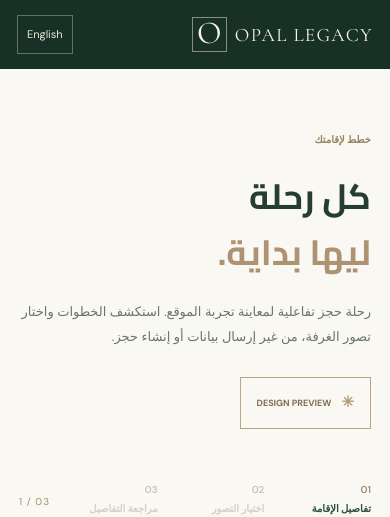
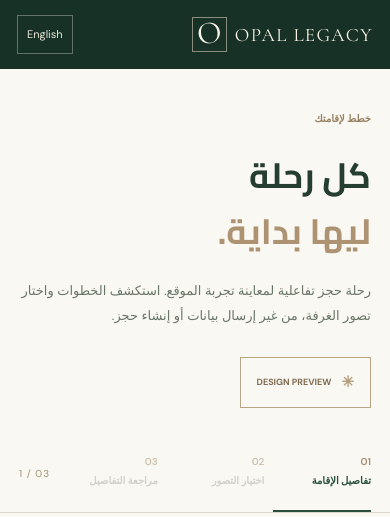
Before and after one commit to tarek-saad-dev/opal-hotel, a Next.js app: page /ar/booking in a window 390 px wide. Shown: the top 517 px of the page. Built offline with nearby package versions, Linux system fonts and the light colour scheme.

Commit message:
style(ux): adaptive booking step spacing and unclipped summary on short viewports

```diff
--- a/src/app/booking-experience.css
+++ b/src/app/booking-experience.css
@@ -280,3 +280,49 @@
 @media(prefers-reduced-motion:reduce){
   .opal-book-page *, .opal-book-header *, .opal-book-footer *{animation:none!important;transition:none!important}
 }
+
+
+/* V3 RHYTHM AUDIT — BOOKING PREVIEW
+   This is a task-based form, not a cinematic screen. Forcing each step to
+   100vh would hide validation, fields and summary on small devices. */
+.opal-book-page{min-height:calc(100svh - 175px)}
+.opal-book-introduction{
+  padding-block:clamp(43px,6svh,84px) clamp(25px,4svh,48px);
+}
+.opal-book-stepbar{min-height:0}
+.opal-book-layout{
+  min-height:0;
+  padding-block:clamp(35px,5svh,66px) clamp(57px,7svh,106px);
+}
+.opal-book-summary{top:clamp(18px,3svh,28px)}
+.opal-book-summary-image{height:clamp(150px,23svh,260px)}
+.opal-book-bottom-note{padding-bottom:clamp(32px,6svh,65px)}
+.opal-book-room-media{height:clamp(165px,25svh,260px)}
+@media(max-height:780px) and (min-width:801px){
+  /* Prefer natural scrolling to an internally clipped sticky summary on a
+     short laptop display. */
+  .opal-book-summary{position:static}
+}
+@media(max-width:800px){
+  .opal-book-page{min-height:calc(100svh - 155px)}
+  .opal-book-introduction{
+    padding:clamp(35px,5svh,59px) 25px clamp(22px,4svh,36px);
+  }
+  .opal-book-layout{
+    padding-block:clamp(30px,4svh,48px) clamp(47px,6svh,85px);
+  }
+  .opal-book-summary{position:static}
+  .opal-book-summary-image{height:clamp(170px,27svh,245px)}
+}
+@media(max-width:600px){
+  .opal-book-introduction{padding:clamp(30px,5svh,53px) 19px 27px}
+  .opal-book-layout{padding:clamp(27px,4svh,41px) 19px clamp(42px,7svh,69px)}
+  .opal-book-room-media{height:clamp(170px,33svh,245px)}
+  .opal-book-summary-image{height:clamp(165px,26svh,225px)}
+  .opal-book-bottom-note{padding-bottom:clamp(30px,5svh,47px)}
+}
+@media(max-width:360px){
+  .opal-book-introduction{padding-inline:16px}
+  .opal-book-layout{padding-inline:15px}
+  .opal-book-room-media{height:clamp(150px,30svh,210px)}
+}
```
